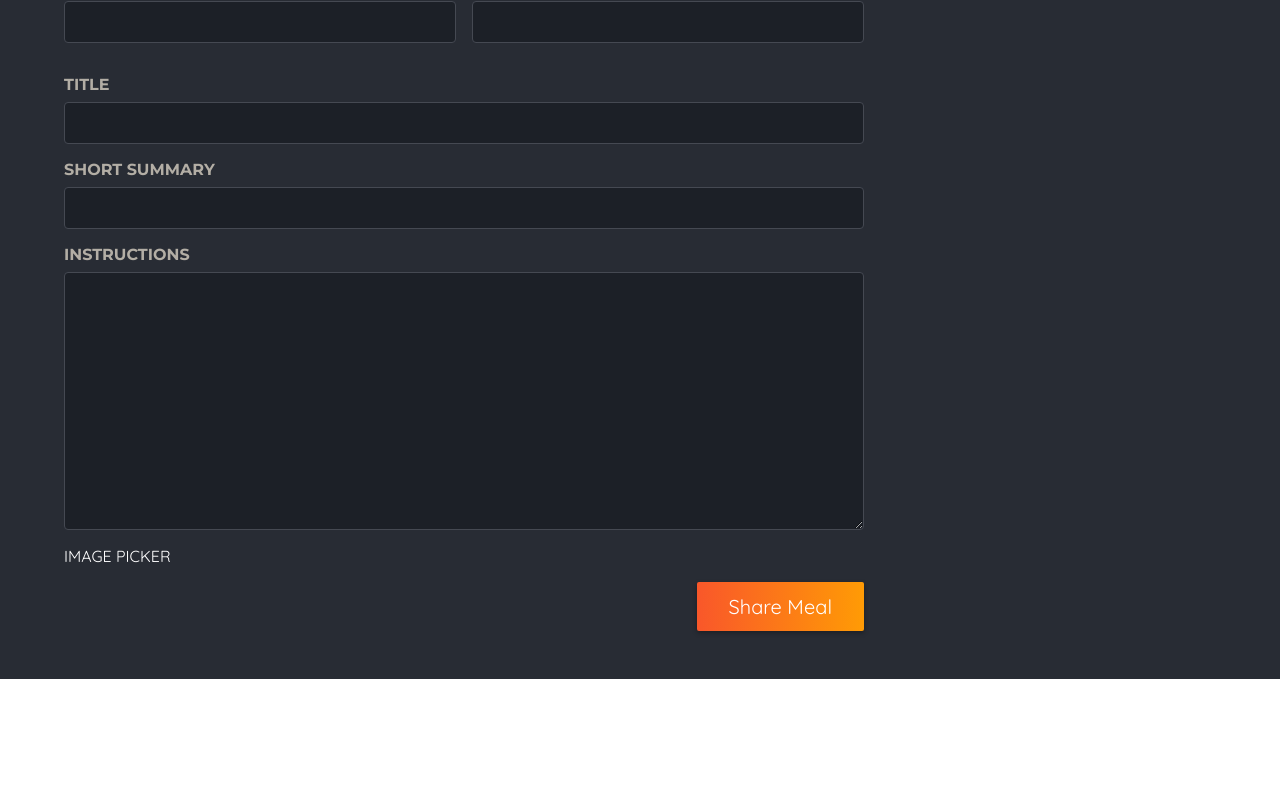
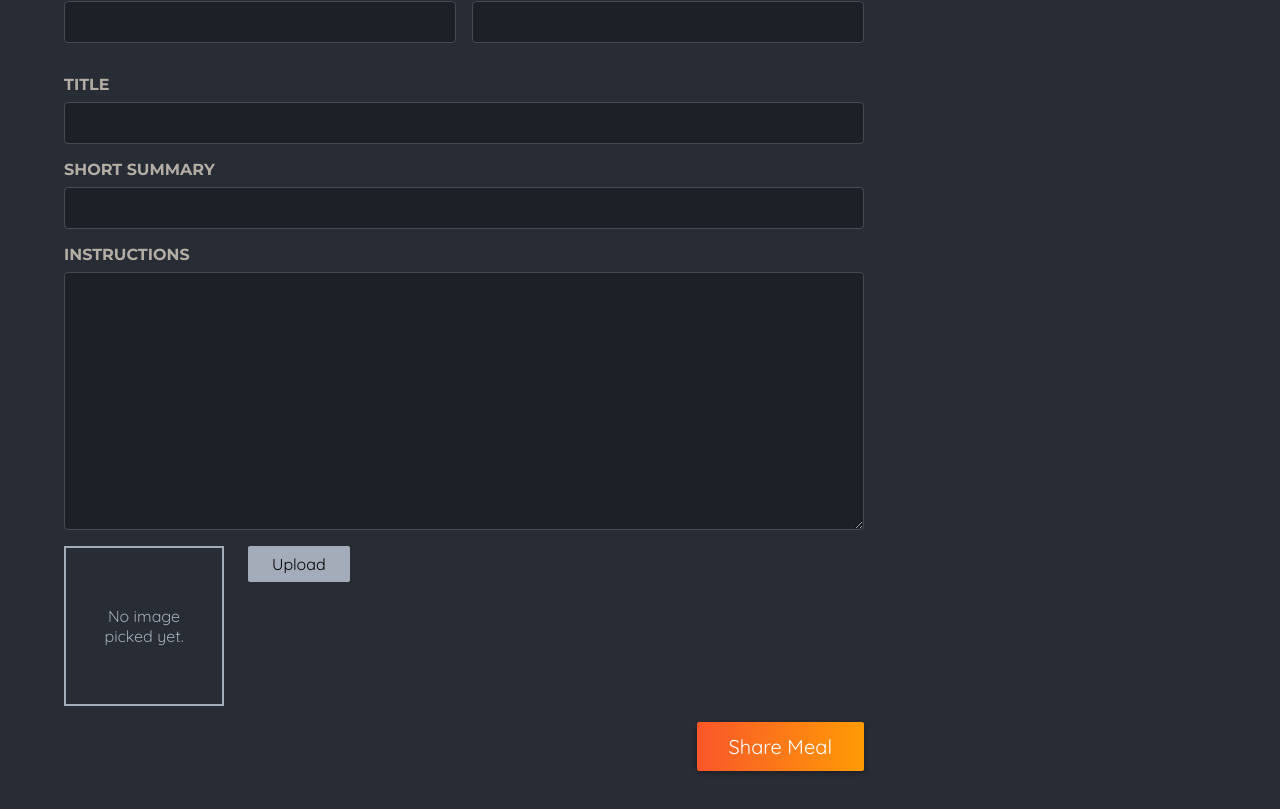
Before and after one commit to yvelltt/foodieNextLearning, a Next.js app: page /meals/share in a window 1280 px wide. Shown: the part 723-1532 px from the top of the page. Before the commit the page ends 1402 px from the top, so only its background shows below. Built offline with nearby package versions, Linux system fonts and the light colour scheme.

Commit message:
image picker

```diff
--- a/app/meals/[Mealslug]/page.js
+++ b/app/meals/[Mealslug]/page.js
@@ -25,8 +25,8 @@
                 <div className={classes.headerText}>
                     <h1>{meal.title}</h1>
                     <p className={classes.creator}>
-                        by<a href={`mailto:${'EMAIL'}`}>
-                            Name
+                        by <a href={`mailto:${'EMAIL'}`}>
+                            {meal.creator}
                         </a>
                     </p>
                     <p className={classes.summary}>
--- a/app/meals/share/page.js
+++ b/app/meals/share/page.js
@@ -1,6 +1,11 @@
 import classes from './page.module.css';
+import ImagePicker from '@/components/meals/image-picker/image-picker';
 
 export default function ShareMealPage() {
+  async function shareMeal() {
+    'use server';
+  }
+
   return (
     <>
       <header className={classes.header}>
@@ -10,7 +15,7 @@
         <p>Or any other meal you feel needs sharing!</p>
       </header>
       <main className={classes.main}>
-        <form className={classes.form}>
+        <form className={classes.form} action={ shareMeal }>
           <div className={classes.row}>
             <p>
               <label htmlFor="name">Your name</label>
@@ -38,7 +43,7 @@
               required
             ></textarea>
           </p>
-          IMAGE PICKER
+          <ImagePicker></ImagePicker>
           <p className={classes.actions}>
             <button type="submit">Share Meal</button>
           </p>
--- /dev/null
+++ b/components/meals/image-picker/image-picker.js
@@ -0,0 +1,59 @@
+'use client'
+import Image from 'next/image';
+import { useRef, useState } from 'react';
+
+import classes from './image-picker.module.css'
+
+
+export default function ImagePicker({ label, name }) {
+    const ImageInput = useRef();
+    const [pickedImage, setPickedImage] = useState();
+
+    function handleUploadClick() {
+        ImageInput.current.click();
+    }
+
+    function handleImageChange(event) {
+        const file = event.target.files[0];
+        if(!file) {
+            return;
+        }
+        const fileReader = new FileReader();
+
+        fileReader.onload = () => {
+            setPickedImage(fileReader.result);
+        };
+
+        fileReader.readAsDataURL(file);
+    }
+
+    return (
+        <>
+            <div className={classes.picker}>
+                <label htmlFor={name}>{label}</label>
+                <div className={classes.controls}>
+                    <div className={classes.preview}>
+                        {!pickedImage && <p> No image picked yet.</p>}
+                        {pickedImage && (
+                            <Image
+                            src={pickedImage}
+                            alt="The image selected by the user"
+                            fill
+                            />
+                        )}
+                    </div>
+                    <input
+                        className={classes.input}
+                        type='file'
+                        id={name}
+                        accept='image/png, image/jpeg'
+                        name={name}
+                        ref={ImageInput}
+                        onChange={handleImageChange}
+                    />
+                    <button className={classes.button} type='button' onClick={handleUploadClick}>Upload</button>
+                </div>
+            </div>
+        </>
+    )
+}
--- /dev/null
+++ b/components/meals/image-picker/image-picker.module.css
@@ -0,0 +1,45 @@
+.controls {
+    display: flex;
+    align-items: flex-start;
+    gap: 1.5rem;
+    margin-bottom: 1rem;
+  }
+
+  .picker .input {
+    display: none;
+  }
+
+  .picker .button {
+    border: 0;
+    padding: 0.5rem 1.5rem;
+    background: #a4abb9;
+    border-radius: 2px;
+    cursor: pointer;
+    font: inherit;
+  }
+
+  .picker .button:hover,
+  .picker .button:focus {
+    background: #b3b9c6;
+  }
+
+  .preview {
+    width: 10rem;
+    height: 10rem;
+    border: 2px solid #a4abb9;
+    display: flex;
+    justify-content: center;
+    align-items: center;
+    text-align: center;
+    color: #a4abb9;
+    position: relative;
+  }
+
+  .preview p {
+    margin: 0;
+    padding: 1rem;
+  }
+
+  .preview img {
+    object-fit: cover;
+  }
```
